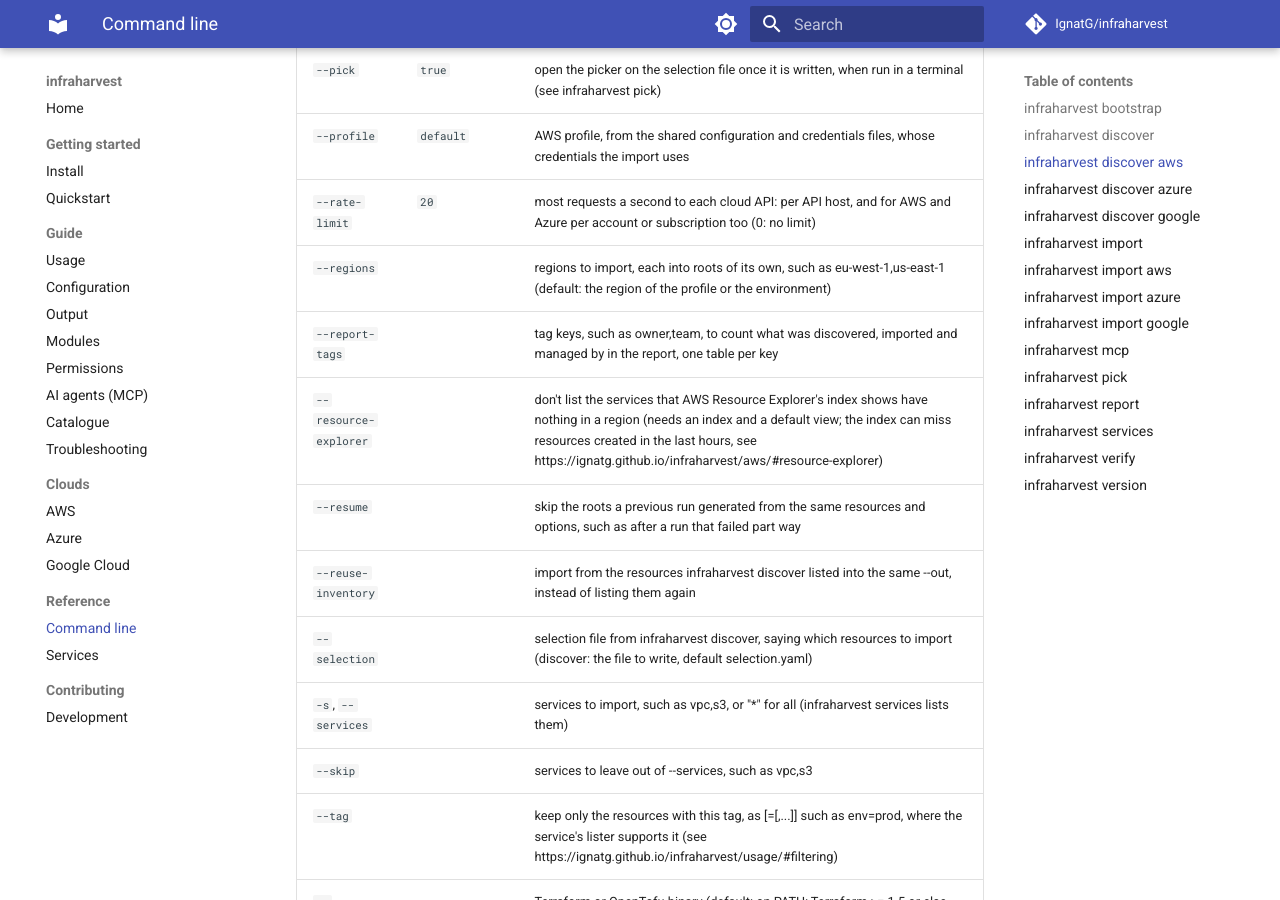
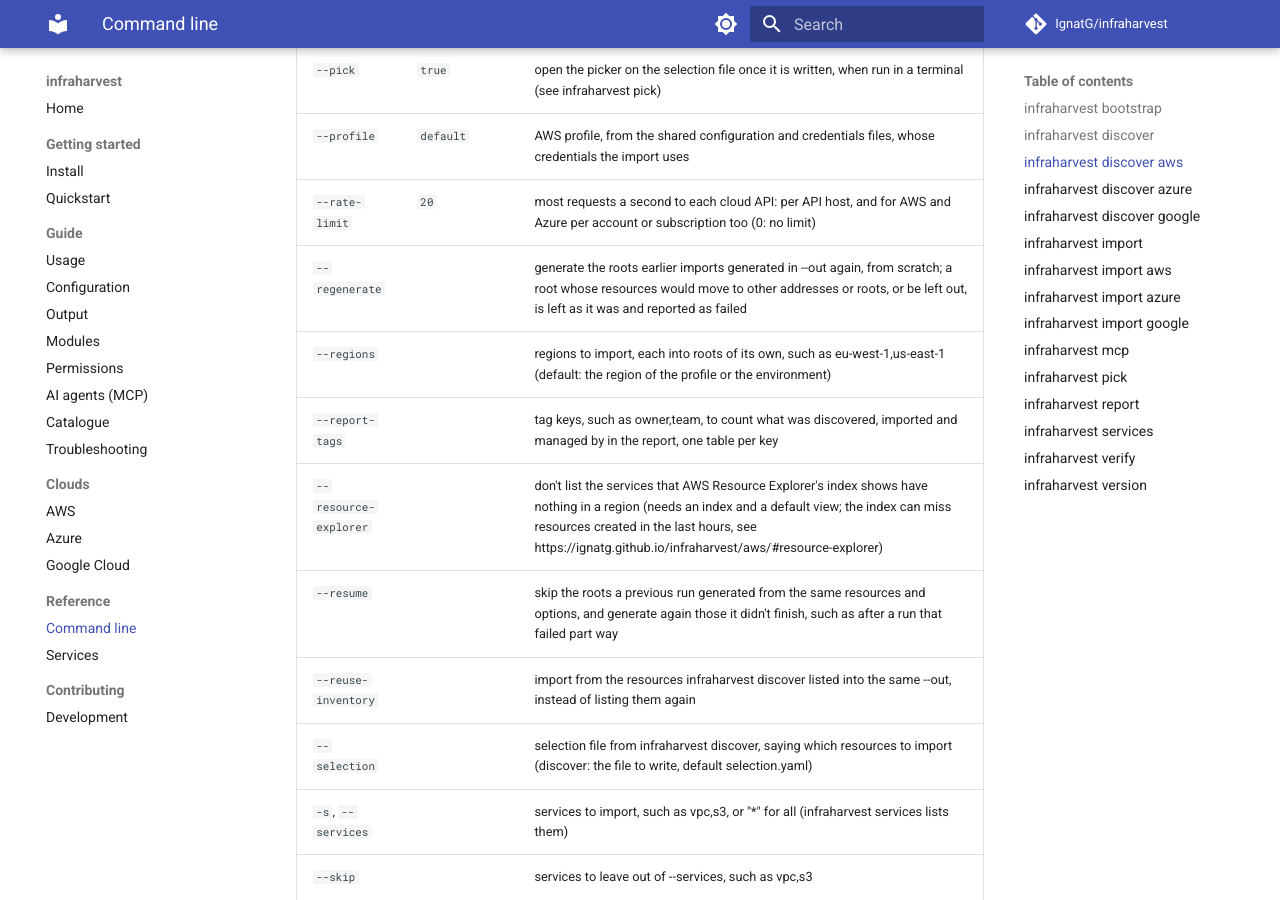
Before and after one commit to IgnatG/infraharvest, an MkDocs documentation site: the page built from docs/reference/cli.md, in a window 1280 px wide and 900 px high, scrolled down 2966 px. Built offline with MkDocs 1.6.1 and Material for MkDocs 9.7.7, drawn with Linux system fonts in a browser that asks for light colours; comment, search, counter and statistics services are not loaded; some of the changed text lies outside the part shown.

Commit message:
docs: regenerate the CLI reference for --regenerate

```diff
--- a/docs/reference/cli.md
+++ b/docs/reference/cli.md
@@ -65,10 +65,11 @@ infraharvest discover aws
 | `--pick` | `true` | open the picker on the selection file once it is written, when run in a terminal (see infraharvest pick) |
 | `--profile` | `default` | AWS profile, from the shared configuration and credentials files, whose credentials the import uses |
 | `--rate-limit` | `20` | most requests a second to each cloud API: per API host, and for AWS and Azure per account or subscription too (0: no limit) |
+| `--regenerate` |  | generate the roots earlier imports generated in --out again, from scratch; a root whose resources would move to other addresses or roots, or be left out, is left as it was and reported as failed |
 | `--regions` |  | regions to import, each into roots of its own, such as eu-west-1,us-east-1 (default: the region of the profile or the environment) |
 | `--report-tags` |  | tag keys, such as owner,team, to count what was discovered, imported and managed by in the report, one table per key |
 | `--resource-explorer` |  | don't list the services that AWS Resource Explorer's index shows have nothing in a region (needs an index and a default view; the index can miss resources created in the last hours, see https://ignatg.github.io/infraharvest/aws/#resource-explorer) |
-| `--resume` |  | skip the roots a previous run generated from the same resources and options, such as after a run that failed part way |
+| `--resume` |  | skip the roots a previous run generated from the same resources and options, and generate again those it didn't finish, such as after a run that failed part way |
 | `--reuse-inventory` |  | import from the resources infraharvest discover listed into the same --out, instead of listing them again |
 | `--selection` |  | selection file from infraharvest discover, saying which resources to import (discover: the file to write, default selection.yaml) |
 | `-s`, `--services` |  | services to import, such as vpc,s3, or "*" for all (infraharvest services <provider> lists them) |
@@ -110,9 +111,10 @@ infraharvest discover azure
 | `--parallel` | `1` | how many subscriptions of --subscriptions or --management-group to import at once, in all; each runs its own Terraform, so memory use grows with it |
 | `--pick` | `true` | open the picker on the selection file once it is written, when run in a terminal (see infraharvest pick) |
 | `--rate-limit` | `20` | most requests a second to each cloud API: per API host, and for AWS and Azure per account or subscription too (0: no limit) |
+| `--regenerate` |  | generate the roots earlier imports generated in --out again, from scratch; a root whose resources would move to other addresses or roots, or be left out, is left as it was and reported as failed |
 | `--report-tags` |  | tag keys, such as owner,team, to count what was discovered, imported and managed by in the report, one table per key |
 | `-g`, `--resource-group` |  | resource group to import (default: the whole subscription) |
-| `--resume` |  | skip the roots a previous run generated from the same resources and options, such as after a run that failed part way |
+| `--resume` |  | skip the roots a previous run generated from the same resources and options, and generate again those it didn't finish, such as after a run that failed part way |
 | `--reuse-inventory` |  | import from the resources infraharvest discover listed into the same --out, instead of listing them again |
 | `--selection` |  | selection file from infraharvest discover, saying which resources to import (discover: the file to write, default selection.yaml) |
 | `-s`, `--services` |  | services to import, such as resource_graph,management_lock, or "*" for all (infraharvest services <provider> lists them) |
@@ -158,9 +160,10 @@ infraharvest discover google
 | `--pick` | `true` | open the picker on the selection file once it is written, when run in a terminal (see infraharvest pick) |
 | `--projects` |  | projects to import |
 | `--rate-limit` | `20` | most requests a second to each cloud API: per API host, and for AWS and Azure per account or subscription too (0: no limit) |
+| `--regenerate` |  | generate the roots earlier imports generated in --out again, from scratch; a root whose resources would move to other addresses or roots, or be left out, is left as it was and reported as failed |
 | `--regions` | `[global]` | regions to import, each into roots of its own, such as global,europe-west1; global holds the resources that belong to no region |
 | `--report-tags` |  | tag keys, such as owner,team, to count what was discovered, imported and managed by in the report, one table per key |
-| `--resume` |  | skip the roots a previous run generated from the same resources and options, such as after a run that failed part way |
+| `--resume` |  | skip the roots a previous run generated from the same resources and options, and generate again those it didn't finish, such as after a run that failed part way |
 | `--reuse-inventory` |  | import from the resources infraharvest discover listed into the same --out, instead of listing them again |
 | `--selection` |  | selection file from infraharvest discover, saying which resources to import (discover: the file to write, default selection.yaml) |
 | `-s`, `--services` |  | services to import, such as cloud_asset,iam, or "*" for all (infraharvest services <provider> lists them) |
@@ -216,10 +219,11 @@ infraharvest import aws
 | `--parallel` | `1` | how many accounts of --accounts or --organization and regions of --regions to import at once, in all; each runs its own Terraform, so memory use grows with it |
 | `--profile` | `default` | AWS profile, from the shared configuration and credentials files, whose credentials the import uses |
 | `--rate-limit` | `20` | most requests a second to each cloud API: per API host, and for AWS and Azure per account or subscription too (0: no limit) |
+| `--regenerate` |  | generate the roots earlier imports generated in --out again, from scratch; a root whose resources would move to other addresses or roots, or be left out, is left as it was and reported as failed |
 | `--regions` |  | regions to import, each into roots of its own, such as eu-west-1,us-east-1 (default: the region of the profile or the environment) |
 | `--report-tags` |  | tag keys, such as owner,team, to count what was discovered, imported and managed by in the report, one table per key |
 | `--resource-explorer` |  | don't list the services that AWS Resource Explorer's index shows have nothing in a region (needs an index and a default view; the index can miss resources created in the last hours, see https://ignatg.github.io/infraharvest/aws/#resource-explorer) |
-| `--resume` |  | skip the roots a previous run generated from the same resources and options, such as after a run that failed part way |
+| `--resume` |  | skip the roots a previous run generated from the same resources and options, and generate again those it didn't finish, such as after a run that failed part way |
 | `--reuse-inventory` |  | import from the resources infraharvest discover listed into the same --out, instead of listing them again |
 | `--selection` |  | selection file from infraharvest discover, saying which resources to import (discover: the file to write, default selection.yaml) |
 | `-s`, `--services` |  | services to import, such as vpc,s3, or "*" for all (infraharvest services <provider> lists them) |
@@ -260,9 +264,10 @@ infraharvest import azure
 | `-o`, `--out` | `infraharvest-out` | directory to write the generated roots and the report to |
 | `--parallel` | `1` | how many subscriptions of --subscriptions or --management-group to import at once, in all; each runs its own Terraform, so memory use grows with it |
 | `--rate-limit` | `20` | most requests a second to each cloud API: per API host, and for AWS and Azure per account or subscription too (0: no limit) |
+| `--regenerate` |  | generate the roots earlier imports generated in --out again, from scratch; a root whose resources would move to other addresses or roots, or be left out, is left as it was and reported as failed |
 | `--report-tags` |  | tag keys, such as owner,team, to count what was discovered, imported and managed by in the report, one table per key |
 | `-g`, `--resource-group` |  | resource group to import (default: the whole subscription) |
-| `--resume` |  | skip the roots a previous run generated from the same resources and options, such as after a run that failed part way |
+| `--resume` |  | skip the roots a previous run generated from the same resources and options, and generate again those it didn't finish, such as after a run that failed part way |
 | `--reuse-inventory` |  | import from the resources infraharvest discover listed into the same --out, instead of listing them again |
 | `--selection` |  | selection file from infraharvest discover, saying which resources to import (discover: the file to write, default selection.yaml) |
 | `-s`, `--services` |  | services to import, such as resource_graph,management_lock, or "*" for all (infraharvest services <provider> lists them) |
@@ -307,9 +312,10 @@ infraharvest import google
 | `--parallel` | `1` | how many projects of --projects, --organization or --folders and regions of --regions to import at once, in all; each runs its own Terraform, so memory use grows with it |
 | `--projects` |  | projects to import |
 | `--rate-limit` | `20` | most requests a second to each cloud API: per API host, and for AWS and Azure per account or subscription too (0: no limit) |
+| `--regenerate` |  | generate the roots earlier imports generated in --out again, from scratch; a root whose resources would move to other addresses or roots, or be left out, is left as it was and reported as failed |
 | `--regions` | `[global]` | regions to import, each into roots of its own, such as global,europe-west1; global holds the resources that belong to no region |
 | `--report-tags` |  | tag keys, such as owner,team, to count what was discovered, imported and managed by in the report, one table per key |
-| `--resume` |  | skip the roots a previous run generated from the same resources and options, such as after a run that failed part way |
+| `--resume` |  | skip the roots a previous run generated from the same resources and options, and generate again those it didn't finish, such as after a run that failed part way |
 | `--reuse-inventory` |  | import from the resources infraharvest discover listed into the same --out, instead of listing them again |
 | `--selection` |  | selection file from infraharvest discover, saying which resources to import (discover: the file to write, default selection.yaml) |
 | `-s`, `--services` |  | services to import, such as cloud_asset,iam, or "*" for all (infraharvest services <provider> lists them) |
```
Also changed, not shown: 1 other file.
